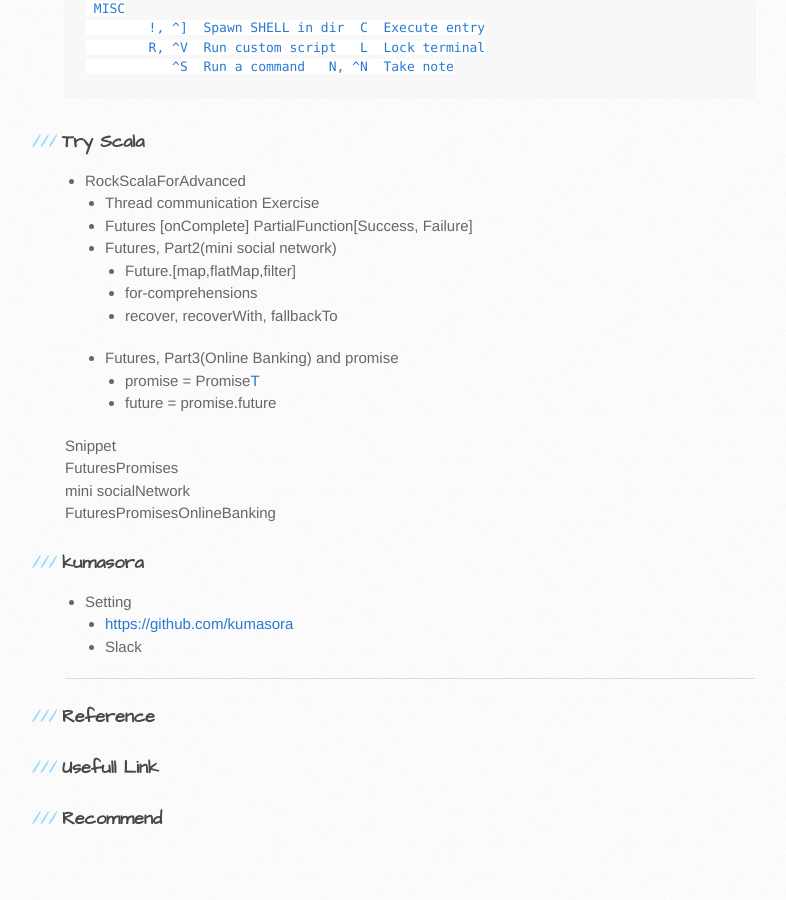
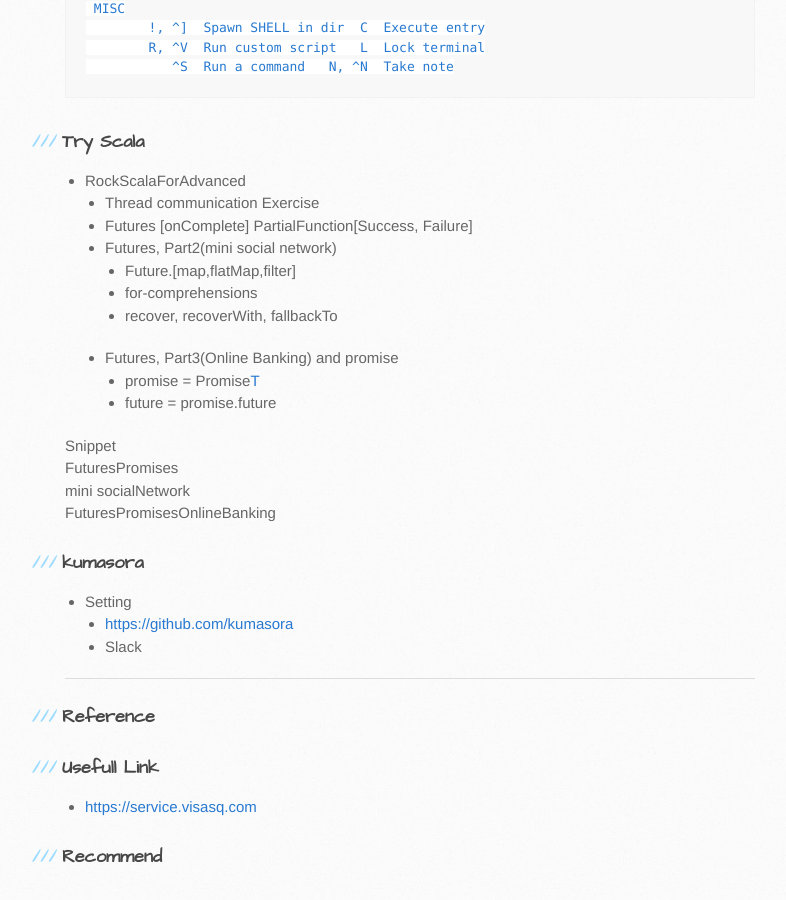
Before and after one commit to friendbear/friendbear.github.io.2021-10-19, a Jekyll site: the page built from _posts/2019-01-24-friendbear.md, in a window 1280 px wide and 900 px high, scrolled down 2374 px. Shown: the whole window, without its empty margins (105-891 px from the left). Built offline with Jekyll 4.4.1, drawn with Linux system fonts in a browser that asks for light colours; comment, search, counter and statistics services are not loaded; before the commit the page ends 3237 px from its top, so only the background shows below that.

Commit message:
Usefull Link

```diff
--- a/_posts/2019-01-24-friendbear.md
+++ b/_posts/2019-01-24-friendbear.md
@@ -412,5 +412,6 @@ def FuturesPromisesOnlineBanking(args: String*) = {
 ### Reference
 
 ### Usefull Link
+- <https://service.visasq.com>
 
 ### Recommend
```
